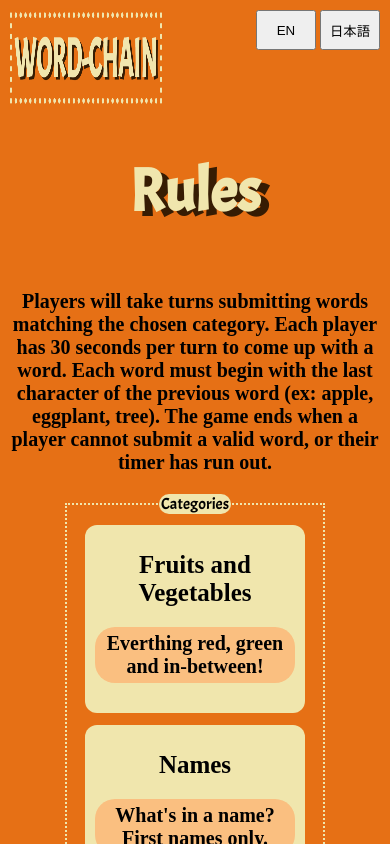
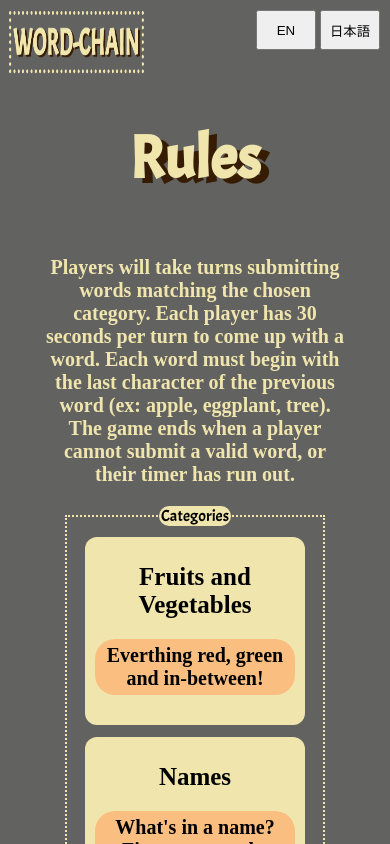
Before and after one commit to prudhomk/shiritori, a React app: page /rules in a window 390 px wide. Shown: the top 844 px of the page. Built offline with nearby package versions, Linux system fonts and the light colour scheme; a web font is replaced by a local one.

Commit message:
altered background color, updated logo color, adjusted mobile sizing and spacing

```diff
--- a/src/components/game/Rules.jsx
+++ b/src/components/game/Rules.jsx
@@ -34,11 +34,11 @@ export default function Rules() {
     <>
       <Header/>
       <div>
-        <img onClick={handleHome} src="wordchain-logo.png"/>
+        <img onClick={handleHome} src="logo.png"/>
       </div>
       <div className={ruleStyles.rules}>
         <h1>{t('rules')}</h1>
-        <p>
+        <p className={ruleStyles.instruct}>
           {t('instructions')}
         </p>
 
--- a/src/components/styles/Main.scss
+++ b/src/components/styles/Main.scss
@@ -2,7 +2,7 @@
 @import url('https://fonts.googleapis.com/css2?family=Acme&display=swap');
 
 body, html {
-  background-color: rgb(230, 112, 21);
+  background-color: #626261;
 }
 
 .localize {
@@ -32,6 +32,7 @@ body, html {
   }
 
   p {
+    color: rgb(240, 230, 173);
     margin: 10px;
     padding: 10px;
     font-size: 35px;
@@ -64,7 +65,7 @@ body, html {
 
 @media only screen and (max-width: 414px) {
   body, html {
-    background-color: rgb(230, 112, 21);
+    background-color: #626261;
   }
 
   .localize {
@@ -87,12 +88,12 @@ body, html {
     margin-right: 30%;
 
     h1 {
-      color: rgb(240, 230, 173);
+      color: rgb(255, 255, 255);
       padding: 10px;
       font-family: 'Acme', sans-serif;
       font-size: 50px;
       text-shadow: 8px 5px rgb(54, 28, 3);
-      border: 10px dotted rgb(240, 230, 173);
+      border: 10px dotted rgb(250, 250, 250);
       margin: 10px;
     }
 
--- a/src/components/styles/Rules.scss
+++ b/src/components/styles/Rules.scss
@@ -13,11 +13,16 @@ img {
   align-items: center;
   text-align: center;
 
+
   h1 {
     color: rgb(240, 230, 173);
     font-family: 'Acme', sans-serif;
     font-size: 60px;
     text-shadow: 8px 5px rgb(54, 28, 3);
+  }
+
+  .instruct {
+    color:rgb(240, 230, 173);
   }
 
   p {
@@ -150,8 +155,8 @@ fieldset {
 
 @media only screen and (max-width: 414px) {
   img {
-    width: 40vw;
-    height: 12vh;
+    width: 35vw;
+    height: 8vh;
     cursor: pointer;
   }
 
@@ -161,12 +166,18 @@ fieldset {
     justify-content: center;
     align-items: center;
     text-align: center;
+    margin-left: 30%;
+    margin-right: 30%;
 
     h1 {
       color: rgb(240, 230, 173);
       font-family: 'Acme', sans-serif;
       font-size: 60px;
       text-shadow: 8px 5px rgb(54, 28, 3);
+    }
+
+    .instruct {
+      width: 300px;
     }
 
     p {
```
Also changed, not shown: public/logo.png (added), public/wordchain-logo.png (deleted).
